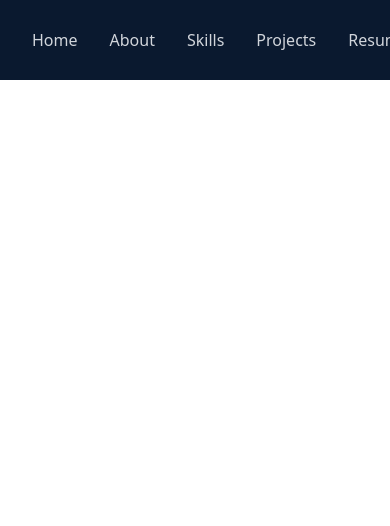
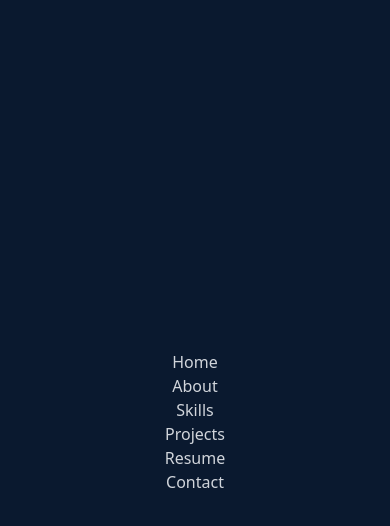
Before and after one commit to AddyRdz/profile-1.0, a React (Create React App) app: page / in a window 390 px wide. Shown: the top 526 px of the page. Built offline with nearby package versions, Linux system fonts and the light colour scheme.

Commit message:
Some styling on mobile menu

```diff
--- a/src/components/Navbar.jsx
+++ b/src/components/Navbar.jsx
@@ -5,8 +5,7 @@ const Navbar = () => {
   return (
     <div className='fixed w-full h-[80px] flex justify-between items-center px-4 bg-[#0a192f] text-gray-300'>
         {/* Navbar Menu */}
-        <div>
-            <ul className='flex'>
+            <ul className='hidden md:flex'>
                 <li>Home</li>
                 <li>About</li>
                 <li>Skills</li>
@@ -14,15 +13,14 @@ const Navbar = () => {
                 <li>Resume</li>
                 <li>Contact</li>
             </ul>
-        </div>
 
         {/* Hamburger Nav */}
-        <div className='hidden'>
+        <div className='md:hidden'>
             <FaBars/>
         </div>
 
         {/* Mobile Menu */}
-        <ul className='hidden'>
+        <ul className='absolute top-0 left-0 w-full h-screen bg-[#0a192f] flex flex-col justify-center items-center'>
             <li>Home</li>
             <li>About</li>
             <li>Skills</li>
@@ -30,6 +28,10 @@ const Navbar = () => {
             <li>Resume</li>
             <li>Contact</li>
         </ul>
+
+        {/* Social Info */}
+        <div className='hidden'></div>
+
     </div>
   )
 }
--- a/src/index.css
+++ b/src/index.css
@@ -3,10 +3,10 @@
 @tailwind utilities;
 
 
-
-body {
+ body {
   background: linear-gradient(135deg, hsla(171, 87%, 67%, 1) 0%, hsla(236, 100%, 72%, 1) 100%);
 }
+
 
 @layer base{
   li{
```
